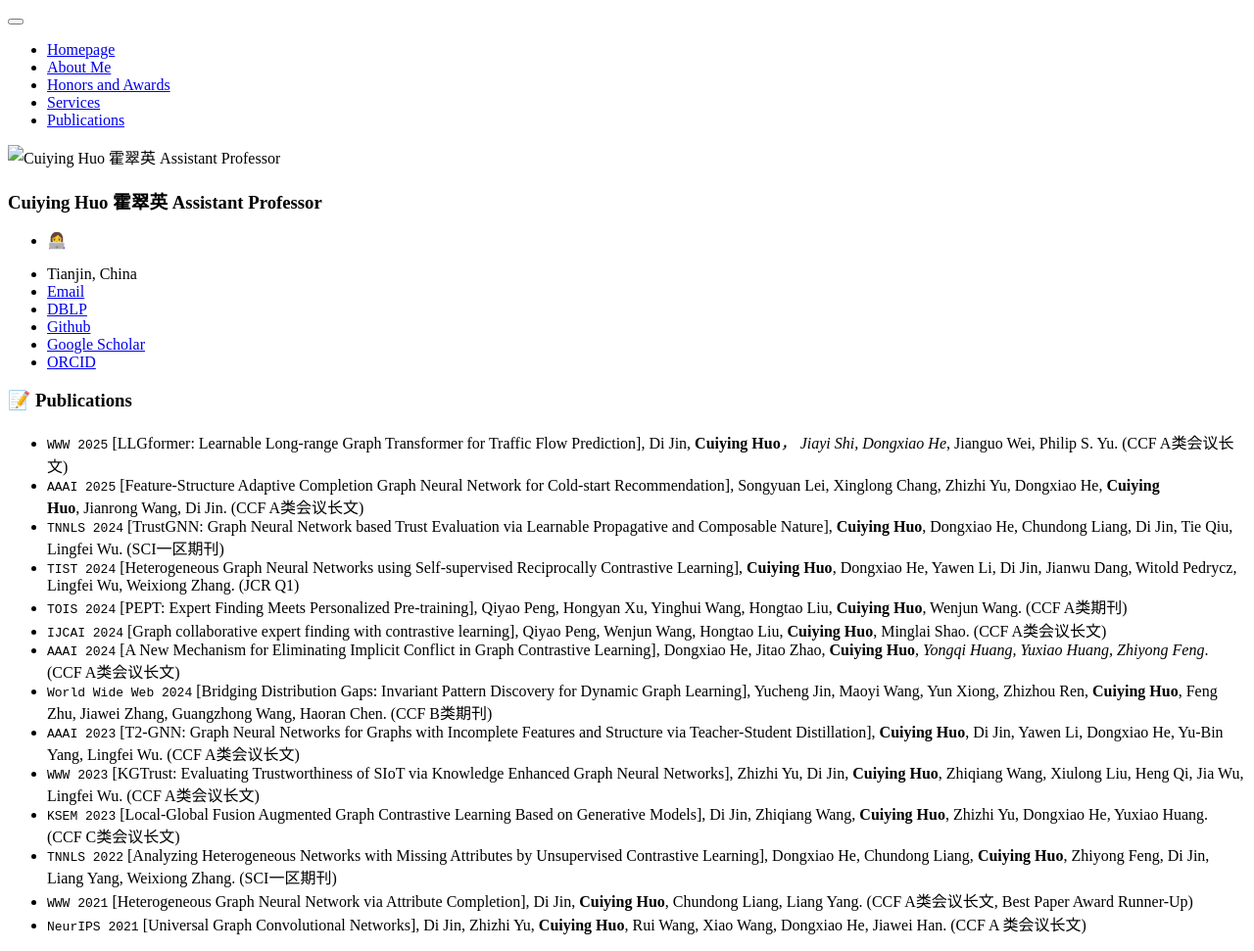
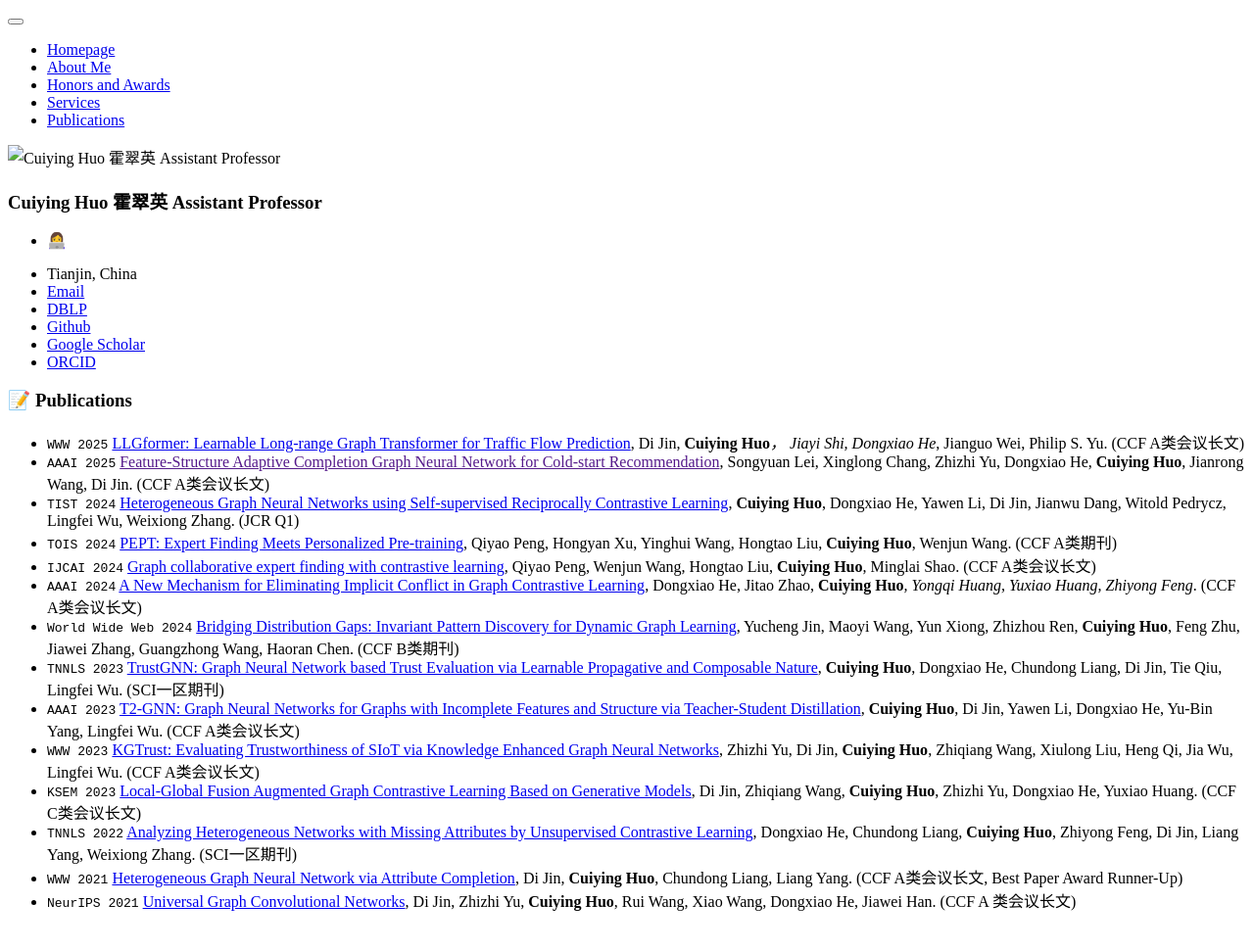
Before and after one commit to Cuiying-Huo/Cuiying-Huo.github.io, a Jekyll site: the page built from _pages/includes/pub.md, in a window 1280 px wide. Shown: the whole page at 98% size. Built offline with Jekyll 4.4.1, drawn with Linux system fonts in a browser that asks for light colours; our own code applies the rules of GitHub Pages for plain Markdown files; after the commit the page ends 947 px from its top, so only the background shows below that.

Commit message:
Update pub.md

```diff
--- a/_pages/includes/pub.md
+++ b/_pages/includes/pub.md
@@ -1,15 +1,15 @@
 # 📝 Publications
-- ``WWW 2025`` [LLGformer: Learnable Long-range Graph Transformer for Traffic Flow Prediction], Di Jin, **Cuiying Huo***， Jiayi Shi, Dongxiao He*, Jianguo Wei, Philip S. Yu. (CCF A类会议长文)
-- ``AAAI 2025`` [Feature-Structure Adaptive Completion Graph Neural Network for Cold-start Recommendation], Songyuan Lei, Xinglong Chang, Zhizhi Yu, Dongxiao He, **Cuiying Huo**, Jianrong Wang, Di Jin. (CCF A类会议长文)
-- ``TNNLS 2024`` [TrustGNN: Graph Neural Network based Trust Evaluation via Learnable Propagative and Composable Nature], **Cuiying Huo**, Dongxiao He, Chundong Liang, Di Jin, Tie Qiu, Lingfei Wu. (SCI一区期刊)
-- ``TIST 2024`` [Heterogeneous Graph Neural Networks using Self-supervised Reciprocally Contrastive Learning], **Cuiying Huo**, Dongxiao He, Yawen Li, Di Jin, Jianwu Dang, Witold Pedrycz, Lingfei Wu, Weixiong Zhang. (JCR Q1)
-- ``TOIS 2024`` [PEPT: Expert Finding Meets Personalized Pre-training], Qiyao Peng, Hongyan Xu, Yinghui Wang, Hongtao Liu, **Cuiying Huo**, Wenjun Wang. (CCF A类期刊)
-- ``IJCAI 2024`` [Graph collaborative expert finding with contrastive learning], Qiyao Peng, Wenjun Wang, Hongtao Liu, **Cuiying Huo**, Minglai Shao. (CCF A类会议长文)
-- ``AAAI 2024`` [A New Mechanism for Eliminating Implicit Conflict in Graph Contrastive Learning], Dongxiao He, Jitao Zhao, **Cuiying Huo***, Yongqi Huang, Yuxiao Huang, Zhiyong Feng*. (CCF A类会议长文)
-- ``World Wide Web 2024`` [Bridging Distribution Gaps: Invariant Pattern Discovery for Dynamic Graph Learning], Yucheng Jin, Maoyi Wang, Yun Xiong, Zhizhou Ren, **Cuiying Huo**, Feng Zhu, Jiawei Zhang, Guangzhong Wang, Haoran Chen. (CCF B类期刊)
-- ``AAAI 2023`` [T2-GNN: Graph Neural Networks for Graphs with Incomplete Features and Structure via Teacher-Student Distillation], **Cuiying Huo**, Di Jin, Yawen Li, Dongxiao He, Yu-Bin Yang, Lingfei Wu. (CCF A类会议长文)
-- ``WWW 2023`` [KGTrust: Evaluating Trustworthiness of SIoT via Knowledge Enhanced Graph Neural Networks], Zhizhi Yu, Di Jin, **Cuiying Huo**, Zhiqiang Wang, Xiulong Liu, Heng Qi, Jia Wu, Lingfei Wu. (CCF A类会议长文)
-- ``KSEM 2023`` [Local-Global Fusion Augmented Graph Contrastive Learning Based on Generative Models], Di Jin, Zhiqiang Wang, **Cuiying Huo**, Zhizhi Yu, Dongxiao He, Yuxiao Huang. (CCF C类会议长文)
--  ``TNNLS 2022`` [Analyzing Heterogeneous Networks with Missing Attributes by Unsupervised Contrastive Learning], Dongxiao He, Chundong Liang, **Cuiying Huo**, Zhiyong Feng, Di Jin, Liang Yang, Weixiong Zhang. (SCI一区期刊)
--  ``WWW 2021`` [Heterogeneous Graph Neural Network via Attribute Completion], Di Jin, **Cuiying Huo**, Chundong Liang, Liang Yang. (CCF A类会议长文, Best Paper Award Runner-Up)
--  ``NeurIPS 2021`` [Universal Graph Convolutional Networks], Di Jin, Zhizhi Yu, **Cuiying Huo**, Rui Wang, Xiao Wang, Dongxiao He, Jiawei Han. (CCF A 类会议长文)
+- ``WWW 2025`` [LLGformer: Learnable Long-range Graph Transformer for Traffic Flow Prediction](https://openreview.net/forum?id=7VjR70sxti), Di Jin, **Cuiying Huo***， Jiayi Shi, Dongxiao He*, Jianguo Wei, Philip S. Yu. (CCF A类会议长文)
+- ``AAAI 2025`` [Feature-Structure Adaptive Completion Graph Neural Network for Cold-start Recommendation](), Songyuan Lei, Xinglong Chang, Zhizhi Yu, Dongxiao He, **Cuiying Huo**, Jianrong Wang, Di Jin. (CCF A类会议长文)
+- ``TIST 2024`` [Heterogeneous Graph Neural Networks using Self-supervised Reciprocally Contrastive Learning](https://dl.acm.org/doi/abs/10.1145/3706115), **Cuiying Huo**, Dongxiao He, Yawen Li, Di Jin, Jianwu Dang, Witold Pedrycz, Lingfei Wu, Weixiong Zhang. (JCR Q1)
+- ``TOIS 2024`` [PEPT: Expert Finding Meets Personalized Pre-training](https://dl.acm.org/doi/abs/10.1145/3690380), Qiyao Peng, Hongyan Xu, Yinghui Wang, Hongtao Liu, **Cuiying Huo**, Wenjun Wang. (CCF A类期刊)
+- ``IJCAI 2024`` [Graph collaborative expert finding with contrastive learning](https://www.ijcai.org/proceedings/2024/253), Qiyao Peng, Wenjun Wang, Hongtao Liu, **Cuiying Huo**, Minglai Shao. (CCF A类会议长文)
+- ``AAAI 2024`` [A New Mechanism for Eliminating Implicit Conflict in Graph Contrastive Learning](https://ojs.aaai.org/index.php/AAAI/article/view/29125), Dongxiao He, Jitao Zhao, **Cuiying Huo***, Yongqi Huang, Yuxiao Huang, Zhiyong Feng*. (CCF A类会议长文)
+- ``World Wide Web 2024`` [Bridging Distribution Gaps: Invariant Pattern Discovery for Dynamic Graph Learning](https://link.springer.com/article/10.1007/s11280-024-01283-2), Yucheng Jin, Maoyi Wang, Yun Xiong, Zhizhou Ren, **Cuiying Huo**, Feng Zhu, Jiawei Zhang, Guangzhong Wang, Haoran Chen. (CCF B类期刊)
+-  ``TNNLS 2023`` [TrustGNN: Graph Neural Network based Trust Evaluation via Learnable Propagative and Composable Nature](https://ieeexplore.ieee.org/abstract/document/10137371), **Cuiying Huo**, Dongxiao He, Chundong Liang, Di Jin, Tie Qiu, Lingfei Wu. (SCI一区期刊)
+- ``AAAI 2023`` [T2-GNN: Graph Neural Networks for Graphs with Incomplete Features and Structure via Teacher-Student Distillation](https://ojs.aaai.org/index.php/AAAI/article/view/25553), **Cuiying Huo**, Di Jin, Yawen Li, Dongxiao He, Yu-Bin Yang, Lingfei Wu. (CCF A类会议长文)
+- ``WWW 2023`` [KGTrust: Evaluating Trustworthiness of SIoT via Knowledge Enhanced Graph Neural Networks](https://dl.acm.org/doi/abs/10.1145/3543507.3583549), Zhizhi Yu, Di Jin, **Cuiying Huo**, Zhiqiang Wang, Xiulong Liu, Heng Qi, Jia Wu, Lingfei Wu. (CCF A类会议长文)
+- ``KSEM 2023`` [Local-Global Fusion Augmented Graph Contrastive Learning Based on Generative Models](https://link.springer.com/chapter/10.1007/978-3-031-40292-0_6), Di Jin, Zhiqiang Wang, **Cuiying Huo**, Zhizhi Yu, Dongxiao He, Yuxiao Huang. (CCF C类会议长文)
+-  ``TNNLS 2022`` [Analyzing Heterogeneous Networks with Missing Attributes by Unsupervised Contrastive Learning](https://ieeexplore.ieee.org/abstract/document/9724614), Dongxiao He, Chundong Liang, **Cuiying Huo**, Zhiyong Feng, Di Jin, Liang Yang, Weixiong Zhang. (SCI一区期刊)
+-  ``WWW 2021`` [Heterogeneous Graph Neural Network via Attribute Completion](https://dl.acm.org/doi/abs/10.1145/3442381.3449914), Di Jin, **Cuiying Huo**, Chundong Liang, Liang Yang. (CCF A类会议长文, Best Paper Award Runner-Up)
+-  ``NeurIPS 2021`` [Universal Graph Convolutional Networks](https://proceedings.neurips.cc/paper/2021/hash/5857d68cd9280bc98d079fa912fd6740-Abstract.html), Di Jin, Zhizhi Yu, **Cuiying Huo**, Rui Wang, Xiao Wang, Dongxiao He, Jiawei Han. (CCF A 类会议长文)
```
